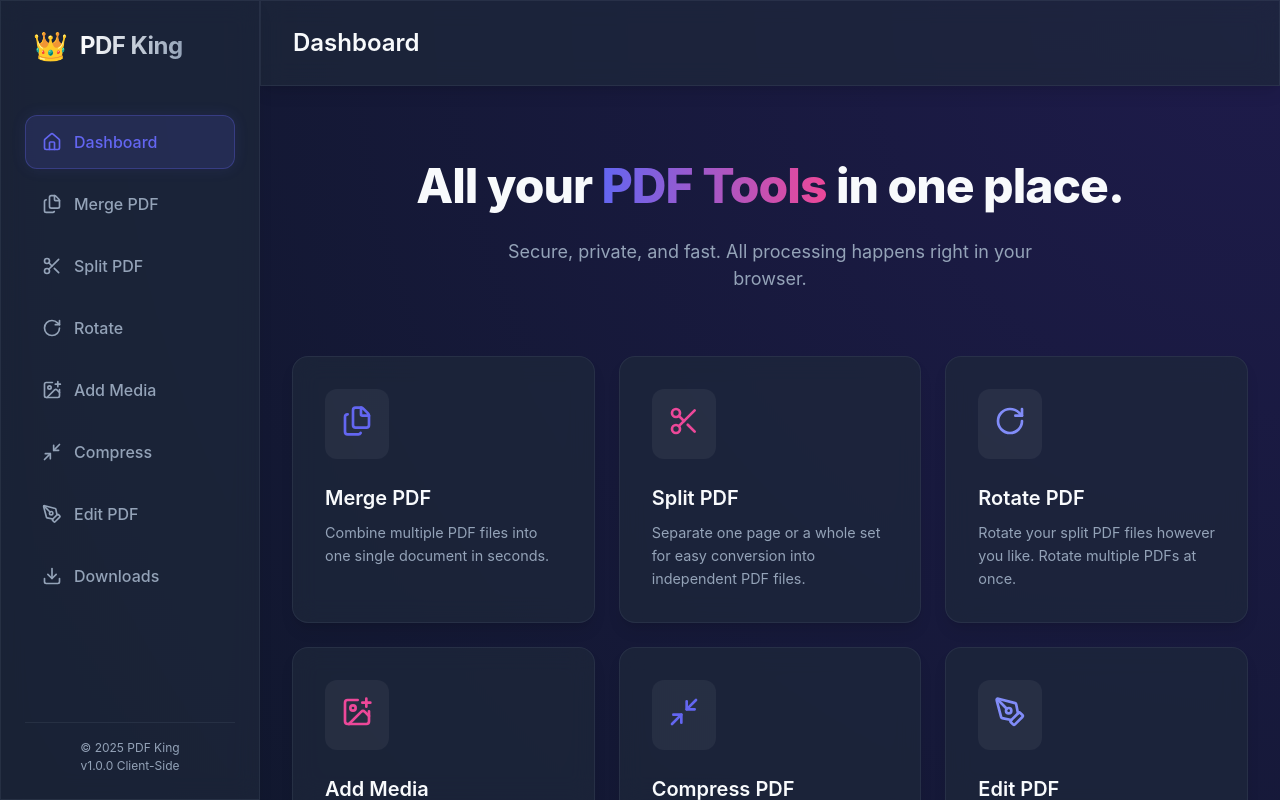
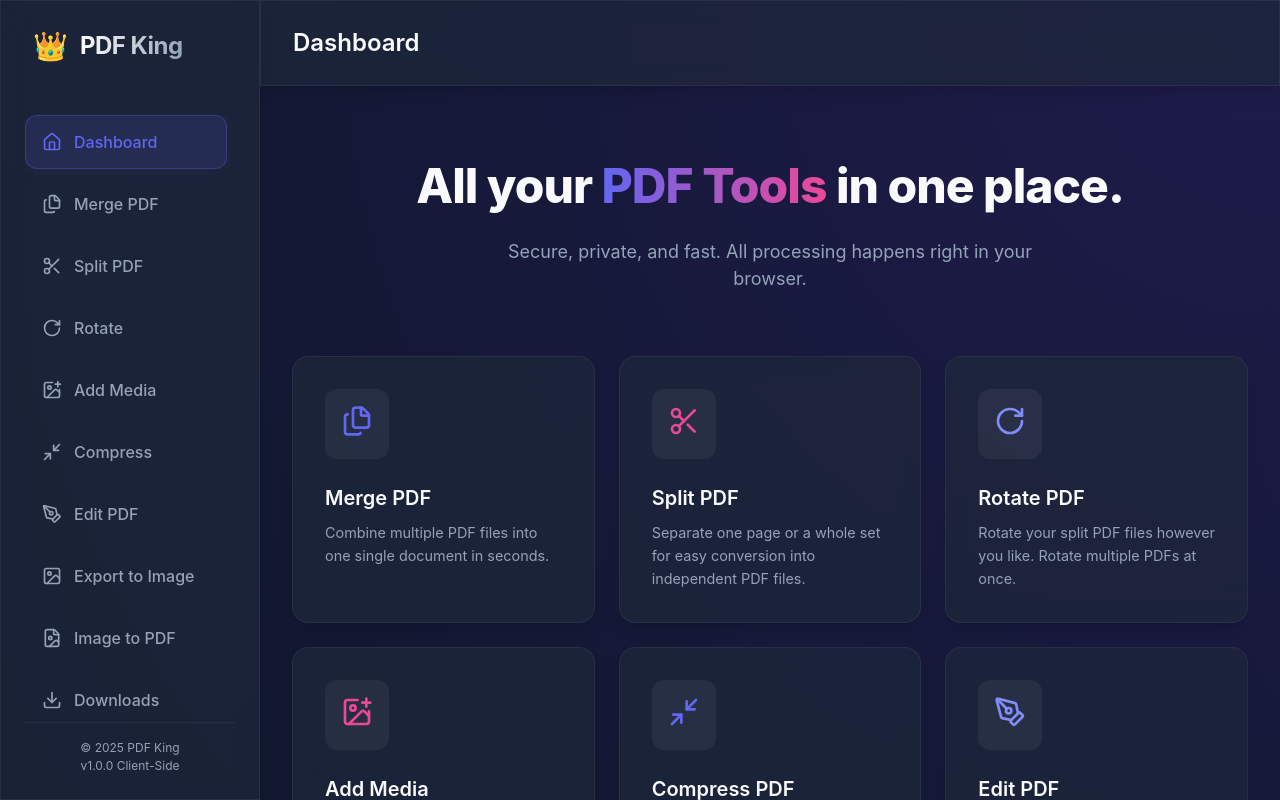
Before and after one commit to kartik7588/PDF-King, a React (Vite) app: page / in a window 1280 px wide. Built offline with nearby package versions, Linux system fonts and the light colour scheme.

Commit message:
Improve UI layout and responsiveness

```diff
--- a/src/components/Dropzone.jsx
+++ b/src/components/Dropzone.jsx
@@ -5,7 +5,7 @@ import './Dropzone.css';
 
 
 
-export default function Dropzone({ onFilesDropped, accept = "application/pdf", multiple = true }) {
+export default function Dropzone({ onFilesDropped, accept = "application/pdf", multiple = true, text = "Drop your PDF files here" }) {
     const [isDragging, setIsDragging] = useState(false);
     const [errorMessage, setErrorMessage] = useState(null);
     const inputRef = useRef(null);
@@ -28,20 +28,28 @@ export default function Dropzone({ onFilesDropped, accept = "application/pdf", m
             // Check if file matches accepted type
             // For PDF, we check strictly. properties might vary but type usually is application/pdf
             // We also check extension as fallback
-            const isPdf = file.type === "application/pdf" || file.name.toLowerCase().endsWith('.pdf');
+            let isValid = false;
 
-            if (accept === "application/pdf" && !isPdf && accept !== "*") {
+            if (accept === "*" || !accept) {
+                isValid = true;
+            } else if (accept === "application/pdf") {
+                isValid = file.type === "application/pdf" || file.name.toLowerCase().endsWith('.pdf');
+            } else if (accept === "image/*") {
+                isValid = file.type.startsWith('image/');
+            } else {
+                isValid = file.type === accept;
+            }
+
+            if (isValid) {
+                validFiles.push(file);
+            } else {
                 hasInvalidFiles = true;
-            } else if (accept !== "*" && file.type !== accept && !file.name.toLowerCase().endsWith('.pdf')) {
-                // Generic check if we ever change accept prop, though primarily built for PDF here
-                hasInvalidFiles = true;
-            } else {
-                validFiles.push(file);
             }
         });
 
         if (hasInvalidFiles) {
-            setErrorMessage("Please upload PDF files only.");
+            const typeName = accept === "application/pdf" ? "PDF" : accept === "image/*" ? "Image" : "valid";
+            setErrorMessage(`Please upload ${typeName} files only.`);
             setTimeout(() => setErrorMessage(null), 3000);
         }
 
@@ -88,7 +96,7 @@ export default function Dropzone({ onFilesDropped, accept = "application/pdf", m
                         <UploadCloud size={40} className="upload-icon" />
                     )}
                 </div>
-                <h3>{errorMessage || "Drop your PDF files here"}</h3>
+                <h3>{errorMessage || text}</h3>
                 <p className={clsx({ "error-text": errorMessage })}>
                     {errorMessage ? "Invalid file format" : "or click to select files"}
                 </p>
--- a/src/components/Layout.css
+++ b/src/components/Layout.css
@@ -48,6 +48,9 @@
     flex-direction: column;
     gap: 0.5rem;
     flex: 1;
+    overflow-y: auto;
+    padding-right: 0.5rem;
+    /* Avoid scrollbar covering content */
 }
 
 .nav-item {
--- a/src/components/Layout.jsx
+++ b/src/components/Layout.jsx
@@ -10,7 +10,9 @@ import {
   Home,
   Menu,
   X,
-  Download
+  Download,
+  FileImage,
+  Image as ImageIcon
 } from 'lucide-react';
 import clsx from 'clsx';
 import './Layout.css'; // We'll create this for layout-specific styles
@@ -23,6 +25,8 @@ const SIDEBAR_ITEMS = [
   { icon: ImagePlus, label: 'Add Media', path: '/add-media' },
   { icon: Minimize2, label: 'Compress', path: '/compress' },
   { icon: PenTool, label: 'Edit PDF', path: '/edit' },
+  { icon: ImageIcon, label: 'Export to Image', path: '/export-images' },
+  { icon: FileImage, label: 'Image to PDF', path: '/image-to-pdf' },
   { icon: Download, label: 'Downloads', path: '/downloads' },
 ];
 
--- a/src/pages/Home.jsx
+++ b/src/pages/Home.jsx
@@ -5,7 +5,9 @@ import {
     RotateCw,
     ImagePlus,
     Minimize2,
-    PenTool
+    PenTool,
+    FileImage,
+    Image as ImageIcon
 } from 'lucide-react';
 import Card from '../components/Card';
 import './Home.css';
@@ -53,6 +55,20 @@ export default function Home() {
             title: 'Edit PDF',
             description: 'Add text, shapes, and annotations to your PDF document.',
             colorClass: 'text-accent'
+        },
+        {
+            to: '/export-images',
+            icon: ImageIcon,
+            title: 'Export to Image',
+            description: 'Convert PDF pages to high-quality PNG or JPG images.',
+            colorClass: 'text-primary'
+        },
+        {
+            to: '/image-to-pdf',
+            icon: FileImage,
+            title: 'Image to PDF',
+            description: 'Convert multiple images into a single PDF document.',
+            colorClass: 'text-secondary'
         }
     ];
 
```
